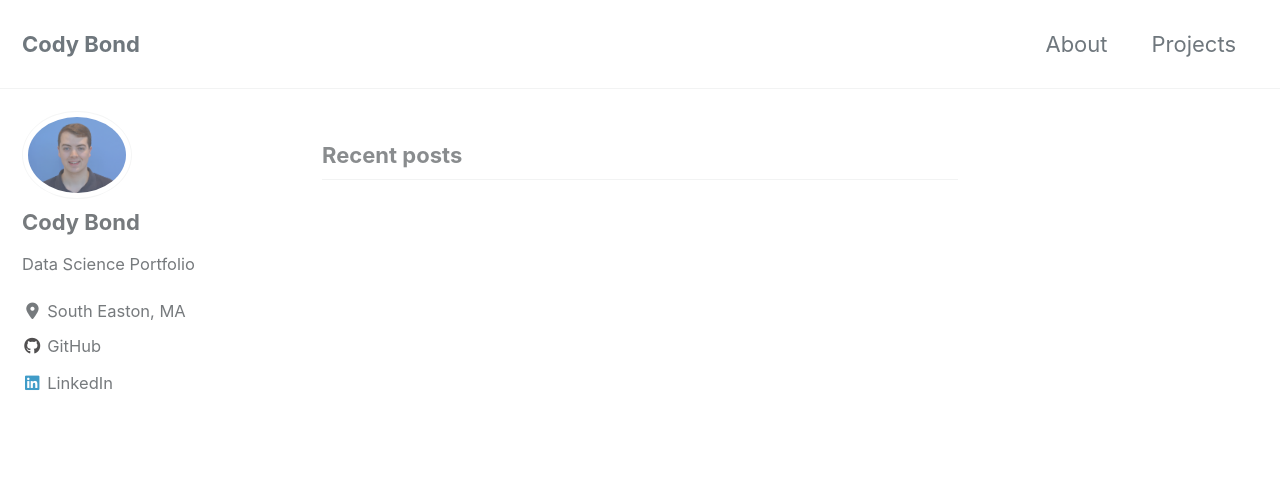
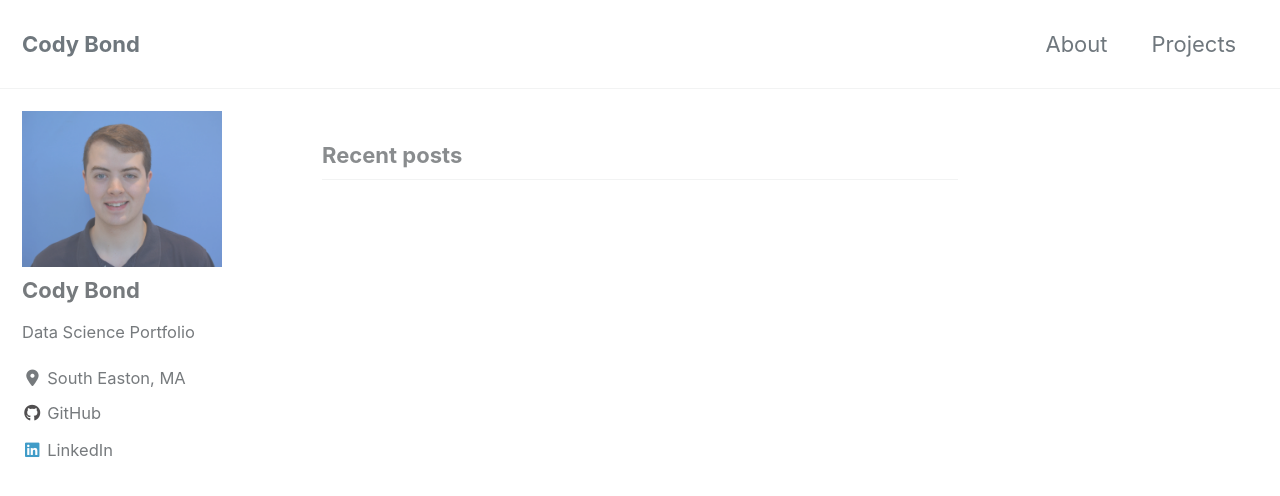
Before and after one commit to codyrbond/codyrbond.github.io, a Jekyll site: the page built from index.html, in a window 1280 px wide and 900 px high. Shown: the top 496 px of the window. Built offline with Jekyll 4.4.1, drawn with Linux system fonts in a browser that asks for light colours; cached includes are drawn as plain includes; nearby versions of some CDN libraries; the list of posts is cut into pages by our own code.

Commit message:
Avatar, footer changes

```diff
--- a/_includes/footer.html
+++ b/_includes/footer.html
@@ -12,7 +12,7 @@
       {% endfor %}
     {% endif %}
 
-    <li><a href="{% if site.atom_feed.path %}{{ site.atom_feed.path }}{% else %}{{ '/feed.xml' | relative_url }}{% endif %}"><i class="fas fa-fw fa-rss-square" aria-hidden="true"></i> {{ site.data.ui-text[site.locale].feed_label | default: "Feed" }}</a></li>
+    <!-- <li><a href="{% if site.atom_feed.path %}{{ site.atom_feed.path }}{% else %}{{ '/feed.xml' | relative_url }}{% endif %}"><i class="fas fa-fw fa-rss-square" aria-hidden="true"></i> {{ site.data.ui-text[site.locale].feed_label | default: "Feed" }}</a></li> -->
   </ul>
 </div>
 
--- a/_sass/minimal-mistakes/_sidebar.scss
+++ b/_sass/minimal-mistakes/_sidebar.scss
@@ -127,12 +127,12 @@
   }
 
   img {
-    max-width: 110px;
-    border-radius: 50%;
+    max-width: 200px;
+    border-radius: 0%;
 
     @include breakpoint($large) {
-      padding: 5px;
-      border: 1px solid $border-color;
+      padding: 0px;
+      border: 0px solid $border-color;
     }
   }
 }
```
Also changed, not shown: 1 other file.
